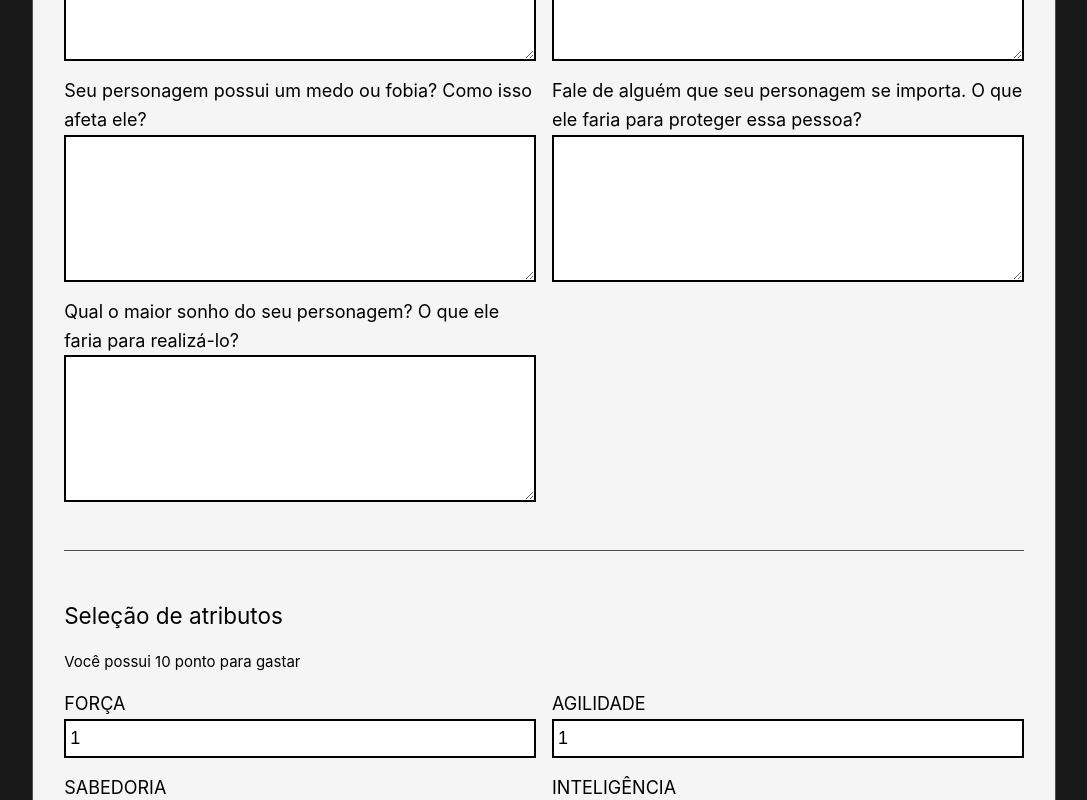
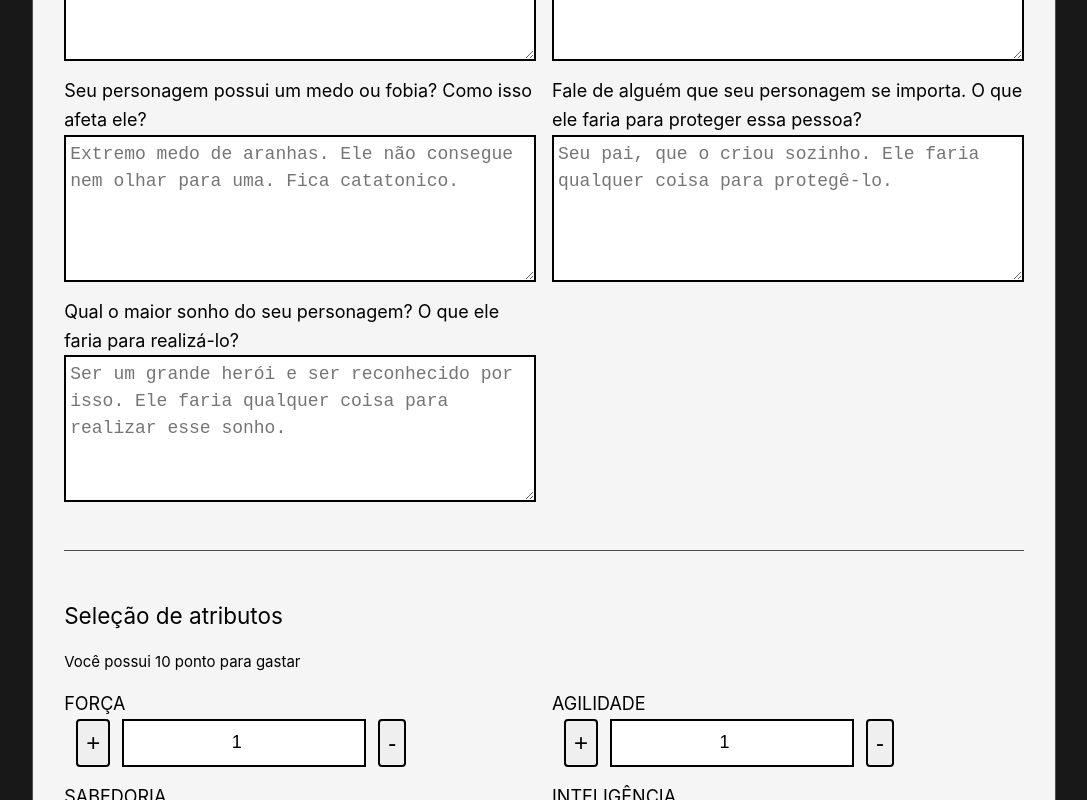
Before and after one commit to gabrielgomeso/pjrpg, a Vue app: page /characters/new in a window 1280 px wide. Shown: the part 840-1640 px from the top of the page, without its empty margins (96-1183 px from the left). Built offline with nearby package versions, Linux system fonts and the light colour scheme; no server answers.

Commit message:
feat: add attributes buttons, placeholders and some style in items (wip)

```diff
--- a/src/views/Characters/NewCharacter.vue
+++ b/src/views/Characters/NewCharacter.vue
@@ -106,6 +106,18 @@ async function handleSubmit() {
     alert("Erro ao criar personagem!");
   }
 }
+
+function changeAttributeValue(action: string, attribute: string) {
+  if (action == "increase") {
+    if (remainingPoints.value > 0) {
+      character.value.attributes[attribute] += 1;
+    }
+  } else {
+    if (character.value.attributes[attribute] > 1) {
+      character.value.attributes[attribute] -= 1;
+    }
+  }
+}
 </script>
 
 <template>
@@ -122,6 +134,7 @@ async function handleSubmit() {
           Nome do personagem
           <input
             class="new-character__form-input"
+            placeholder="Percy Jackson da Silva"
             name="character-name"
             type="text"
             v-model="character.name"
@@ -136,6 +149,7 @@ async function handleSubmit() {
             </span>
           </p>
           <input
+            placeholder="12"
             class="new-character__form-input"
             name="character-age"
             type="number"
@@ -201,6 +215,7 @@ async function handleSubmit() {
 
           <textarea
             class="new-character__form-input"
+            placeholder="Marcenaria, começou a praticar quando tinha 10 anos e seu pai o ensinou."
             v-model="character.questions.hobby"
             name="character-question-hobby"
             cols="15"
@@ -214,6 +229,7 @@ async function handleSubmit() {
 
           <textarea
             class="new-character__form-input"
+            placeholder="Foi expulso de uma escola por ter sido pego roubando. Não sabem, mas ele gosta muito de roubar."
             v-model="character.questions.secret"
             name="character-question-secret"
             cols="15"
@@ -226,6 +242,7 @@ async function handleSubmit() {
 
           <textarea
             class="new-character__form-input"
+            placeholder="Extremo medo de aranhas. Ele não consegue nem olhar para uma. Fica catatonico."
             v-model="character.questions.fear"
             name="character-question-fear"
             cols="15"
@@ -239,6 +256,7 @@ async function handleSubmit() {
 
           <textarea
             class="new-character__form-input"
+            placeholder="Seu pai, que o criou sozinho. Ele faria qualquer coisa para protegê-lo."
             v-model="character.questions.family"
             name="character-question-family"
             cols="15"
@@ -251,6 +269,7 @@ async function handleSubmit() {
 
           <textarea
             class="new-character__form-input"
+            placeholder="Ser um grande herói e ser reconhecido por isso. Ele faria qualquer coisa para realizar esse sonho."
             v-model="character.questions.dream"
             name="character-question-dream"
             cols="15"
@@ -270,13 +289,29 @@ async function handleSubmit() {
           :key="index"
         >
           {{ attribute.toUpperCase() }}
+          <div class="new-character__form-attribute-group">
+            <button
+              @click="changeAttributeValue('increase', attribute)"
+              class="new-character__form-attribute-button"
+              type="button"
+            >
+              +
+            </button>
             <input
-          class="new-character__form-input"
+              class="new-character__form-input new-character__form-attribute-input"
               v-model="character.attributes[attribute]"
               name="`character-${attribute}-attribute`"
               type="number"
               min="1"
             />
+            <button
+              @click="changeAttributeValue('decrease', attribute)"
+              class="new-character__form-attribute-button"
+              type="button"
+            >
+              -
+            </button>
+          </div>
         </label>
       </div>
       <hr class="section-divider" />
@@ -431,7 +466,7 @@ async function handleSubmit() {
         </div>
       </fieldset>
 
-      <button @click="handleSubmit()">Criar personagem</button>
+      <button @click="handleSubmit()" type="submit">Criar personagem</button>
     </form>
   </section>
 </template>
@@ -499,9 +534,28 @@ async function handleSubmit() {
   border: 2px solid black;
 }
 
-/* .new-character__form-input:focus {
-  outline: 4px solid green;
-} */
+.new-character__form-attribute-group {
+  display: flex;
+  flex-direction: row;
+}
+
+.new-character__form-attribute-input {
+  text-align: center;
+}
+
+.new-character__form-attribute-button {
+  display: flex;
+  flex-direction: column;
+  align-items: center;
+  justify-content: center;
+  gap: 8px;
+  padding: 8px;
+  margin: 0 12px;
+  border: 2px solid black;
+  border-radius: 4px;
+  cursor: pointer;
+  font-size: 24px;
+}
 
 .new-character__form-label-info {
   font-size: 12px;
@@ -514,15 +568,36 @@ async function handleSubmit() {
   gap: 16px;
 }
 
+.new-character__form-items-list-item input {
+  position: absolute;
+  width: 100%;
+  height: 100%;
+  opacity: 0.5;
+}
+
+.new-character__form-items-list-item + input:checked label {
+  background-color: red;
+}
+
 .new-character__form-items-list-item {
-  display: block;
-  max-width: 260px;
-  padding: 8px;
+  width: 100%;
+  display: flex;
+  flex-direction: column;
+  justify-content: center;
+  height: 100%;
+  cursor: pointer;
+  border: 2px solid #ddd;
+  background: #fff;
+  box-shadow: 0px 5px 20px 2px rgba(0, 0, 0, 0.1);
+  text-align: center;
+  transition: all 200ms ease-in-out;
+  border-radius: 5px;
 }
 
 .new-character__form-items-list-item--title {
-  font-weight: bold;
-  font-size: 18px;
-  margin-bottom: 8px;
+  font-size: 15px;
+  color: #555;
+  padding: 5px 0px;
+  transition: all 200ms ease-in-out;
 }
 </style>
```
Lines whose indentation alone changed are shown as unchanged.
